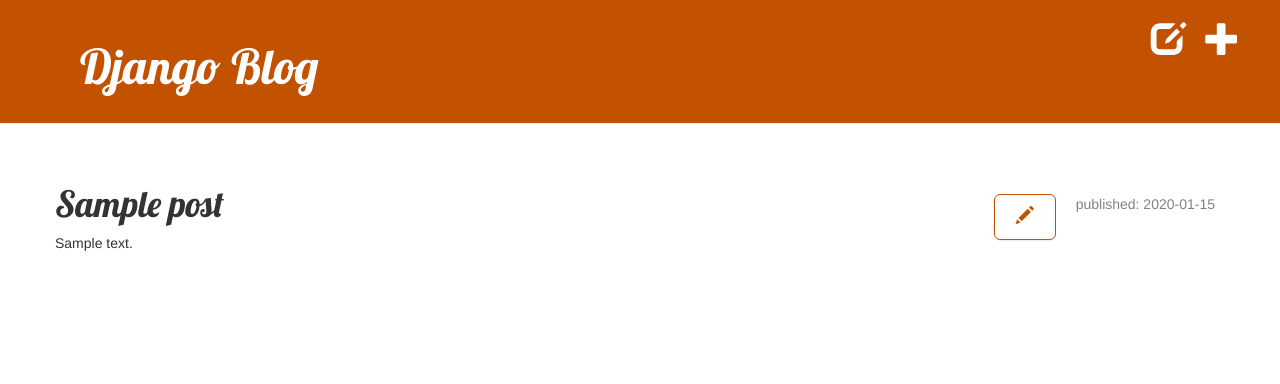
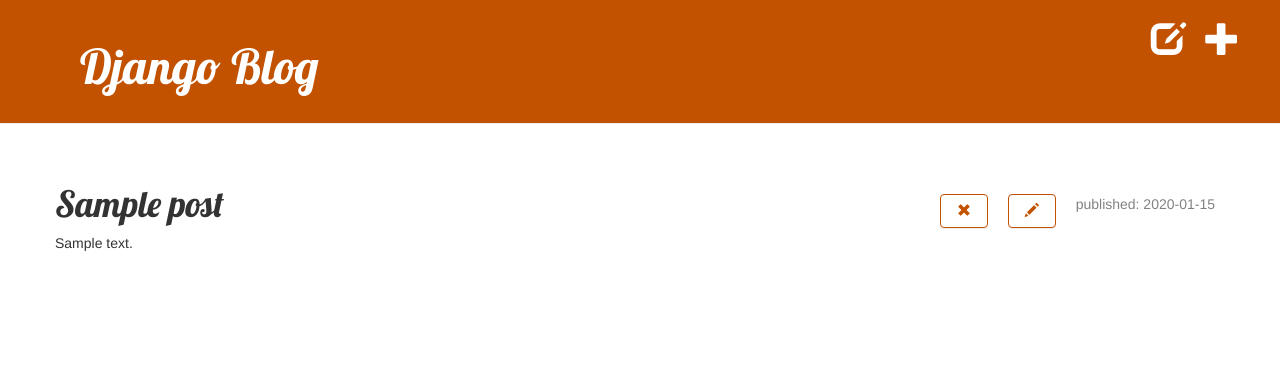
Before and after one commit to kisik-jeong/djangoapp, a Django app: page /post/1/ in a window 1280 px wide. Shown: the top 384 px of the page. Run offline with Django 3.2, Linux system fonts and the light colour scheme; a user stored in the database is signed in; tables that the repository leaves empty hold one stand-in row (values such as "Sample post"); some libraries are stand-ins or nearby versions.

Commit message:
add post removal

```diff
--- a/blog/templates/blog/post_detail.html
+++ b/blog/templates/blog/post_detail.html
@@ -7,10 +7,11 @@
                 published: {{ post.published_date|date:'Y-m-d' }}
             </div>
         {% else %}
-            <a class="btn btn-default btn-lg" href="{% url 'post_publish' pk=post.pk %}">Publish</a>
+            <a class="btn btn-default" href="{% url 'post_publish' pk=post.pk %}">Publish</a>
         {% endif %}
         {% if user.is_authenticated %}
-            <a class="btn btn-default btn-lg" href="{% url 'post_edit' pk=post.pk %}">&nbsp;<span class="glyphicon glyphicon-pencil"></span>&nbsp;</a>
+            <a class="btn btn-default" href="{% url 'post_edit' pk=post.pk %}">&nbsp;<span class="glyphicon glyphicon-pencil"></span>&nbsp;</a>
+            <a class="btn btn-default" href="{% url 'post_remove' pk=post.pk %}">&nbsp;<span class="glyphicon glyphicon-remove"></span>&nbsp;</a>
         {% endif %}
         <h1>{{ post.title }}</h1>
         <p>{{ post.text|linebreaksbr }}</p>
--- a/blog/urls.py
+++ b/blog/urls.py
@@ -8,4 +8,5 @@
     path('post/new/', views.post_new, name='post_new'),
     path('drafts/', views.post_draft_list, name='post_draft_list'),
     path('post/<pk>/publish/', views.post_publish, name='post_publish'),
+    path('post/<pk>/remove/', views.post_remove, name='post_remove'),
 ]
--- a/blog/views.py
+++ b/blog/views.py
@@ -49,3 +49,8 @@
     post = get_object_or_404(Post, pk=pk)
     post.publish()
     return redirect('post_detail', pk=pk)
+
+def post_remove(request, pk):
+    post = get_object_or_404(Post, pk=pk)
+    post.delete()
+    return redirect('post_list')
```
